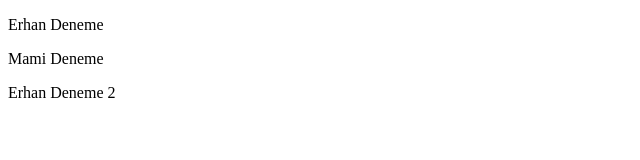
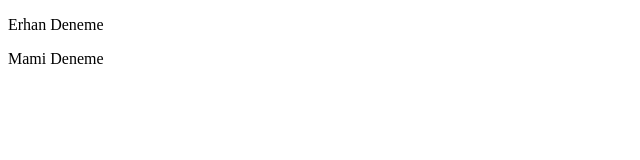
Before and after one commit to ErhanSariyildiz/asd, a plain HTML site: page index.html in a window 1280 px wide. Shown: the whole page, without its empty margins (0-640 px from the left). Drawn offline with Linux system fonts and the light colour scheme.

Commit message:
Revert "Erhan Deneme 2"
This reverts commit a7c588576bd5025042a9566f34b4153ce30a3399.

```diff
--- a/index.html
+++ b/index.html
@@ -8,6 +8,5 @@
 <body>
     <p>Erhan Deneme</p>
     <p>Mami Deneme</p>
-    <p>Erhan Deneme 2</p>
 </body>
 </html>
```
